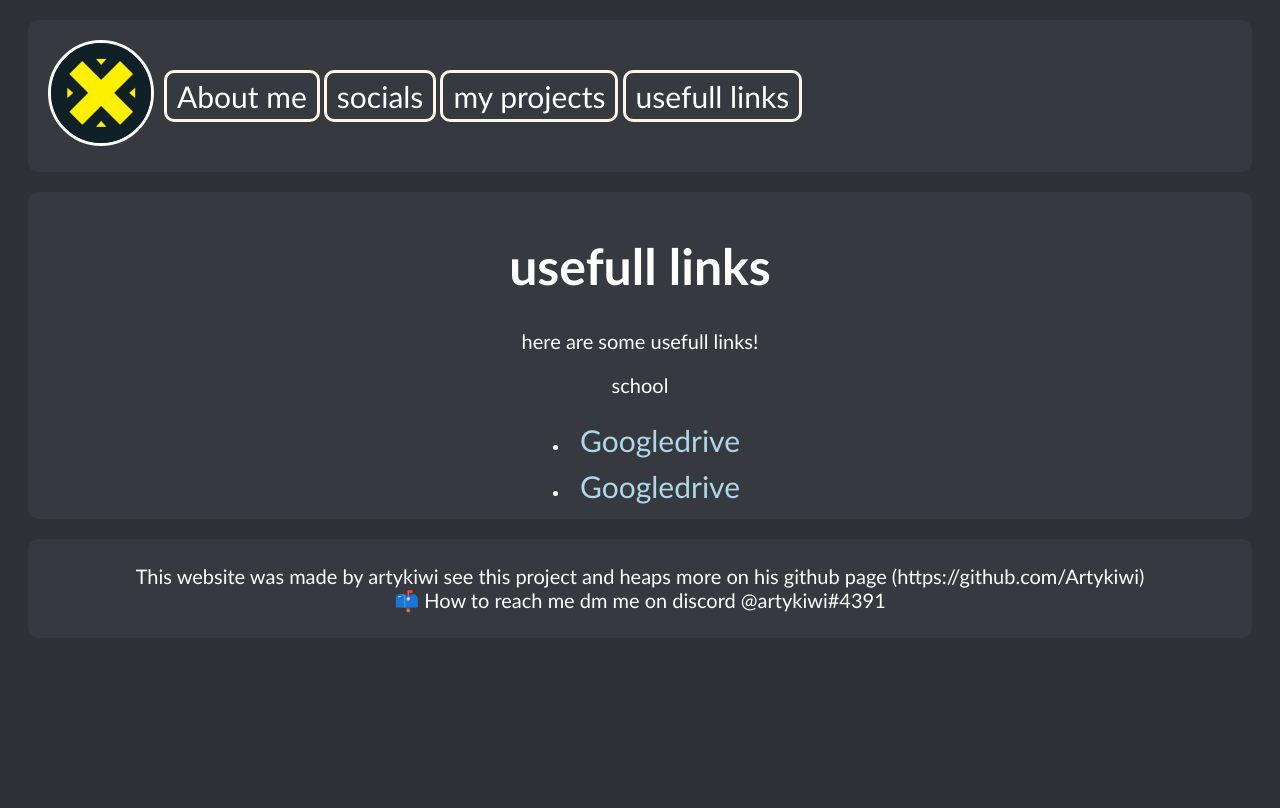
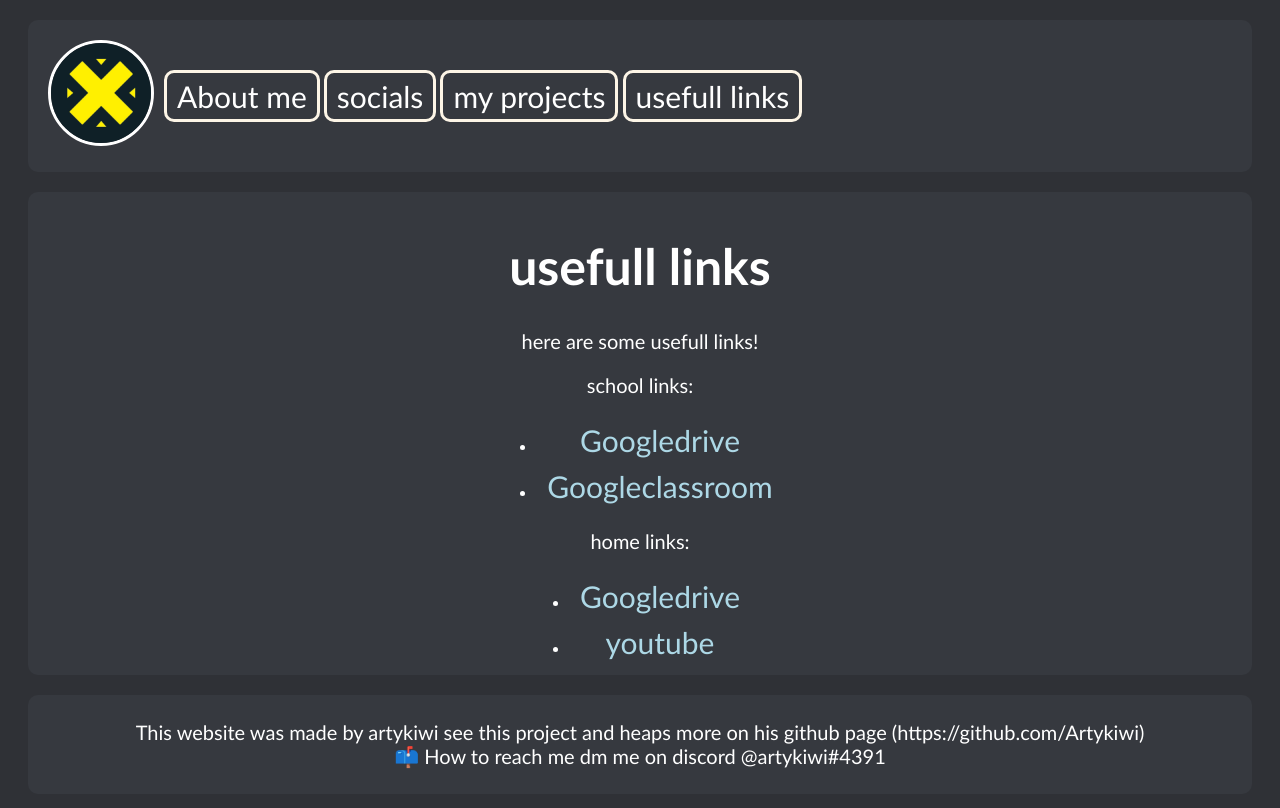
Before and after one commit to Artykiwi/my-website, a plain HTML site: page usefull links.html in a window 1280 px wide. Drawn offline with Linux system fonts and the light colour scheme.

Commit message:
more links

```diff
--- a/usefull links.html
+++ b/usefull links.html
@@ -17,10 +17,15 @@
         <div id ="container">
             <h1>usefull links</h1>
             <p>here are some usefull links!</p>
-            <p>school</p>
+            <p>school links:</p>
             <ul>
                 <li><a href="https://drive.google.com/drive/u/1/my-drive" class="link">Googledrive</a><br></li>
+                <li><a href="https://classroom.google.com/" class="link">Googleclassroom</a><br></li>
+            </ul>
+            <p>home links:</p>
+            <ul>
                 <li><a href="https://drive.google.com/drive/u/1/my-drive" class="link">Googledrive</a><br></li>
+                <li><a href="https://youtube.com/" class="link">youtube</a><br></li>
             </ul>
         </div>
         <div id="container3">
```
